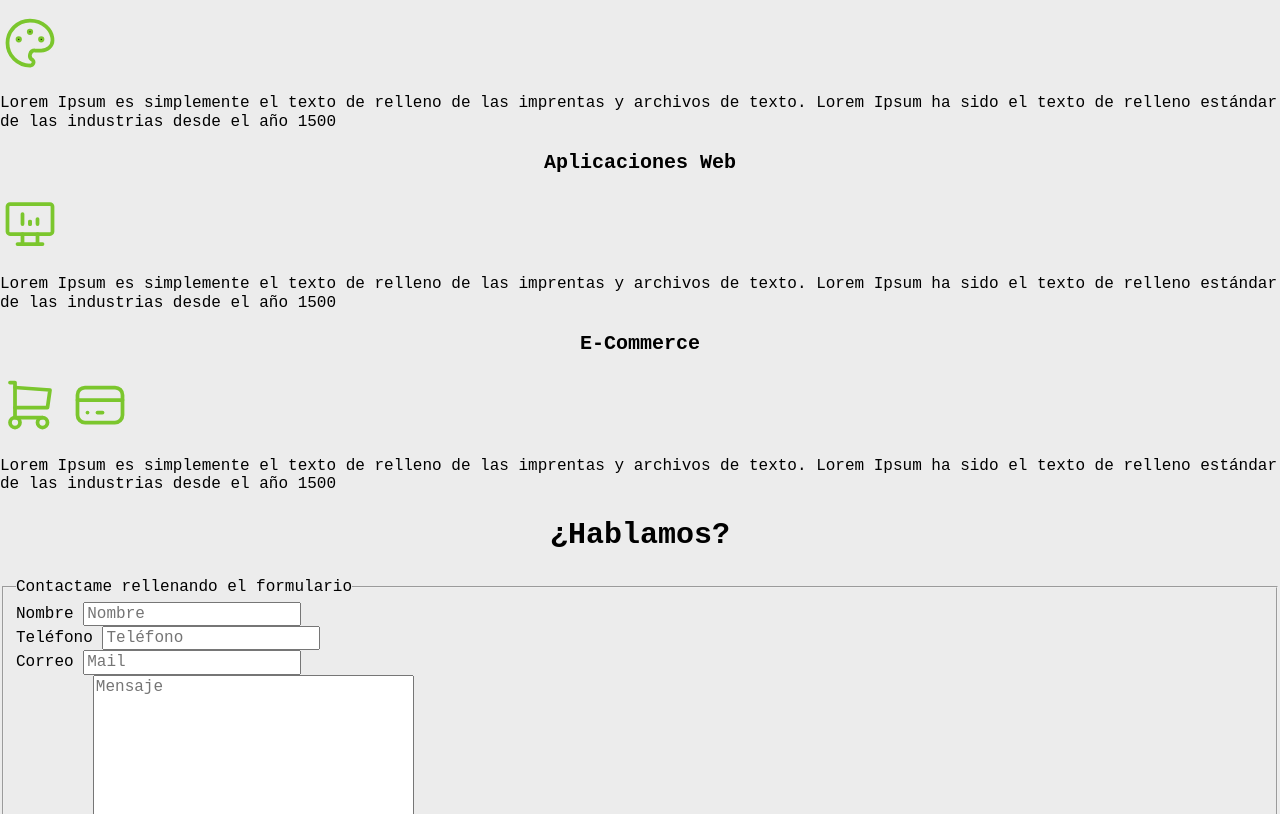
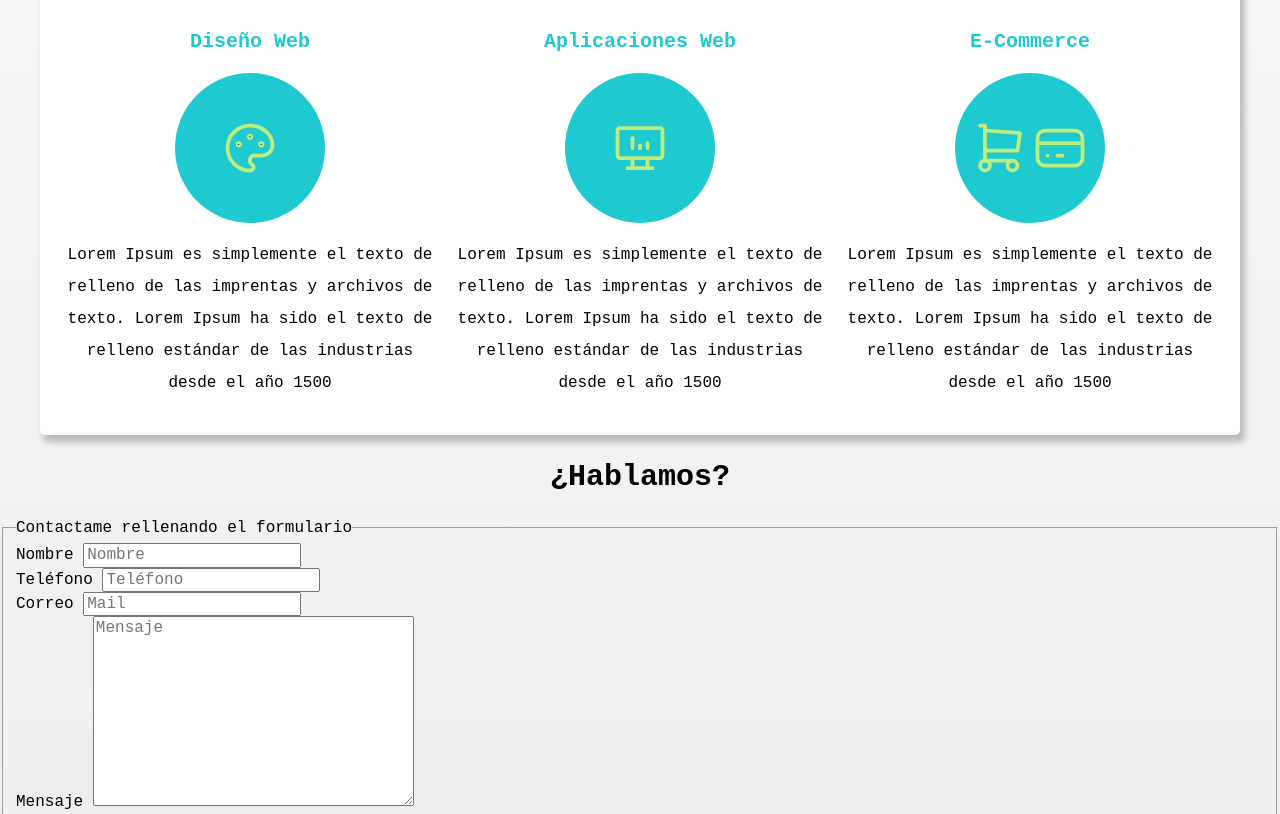
Before and after one commit to Maggot-Edu/Free, a plain HTML site: page index.html in a window 1280 px wide. Shown: the part 727-1541 px from the top of the page. Drawn offline with Linux system fonts and the light colour scheme.

Commit message:
Contenido principal servicios estilos

```diff
--- a/css/style.css
+++ b/css/style.css
@@ -1,22 +1,31 @@
 :root {
-    --blancoBackground: #ececec;
-    --principal: #90e734;
+    --blanco:white;
+    --principal: #beed80;
     --secundario: #1fc9d0;
     --oscuro: black;
+    --gris: #eeecec;
 }
 
-/* Inicio 1rem = 10px */
+/*
+1- Inicio GLOBALES
+2- Inicio menu principal
+3- Inicio Cabecera e imagen
+4- Contenido principal
+*/
+/******************************1************************************/
+/* Inicio GLOBALES */
 html {
-    font-size: 62.5%;
+    font-size: 62.5%; /* Inicio 1rem = 10px */
     box-sizing: border-box;
 }
 *, *:before, *:after {
     box-sizing: inherit;
 }
 body {
-    font-size: 16px;
+    font-size: 16px; /* Inicio 1rem = 10px */
     font-family: 'Courier New', Courier, monospace;
-    background-color: var(--blancoBackground);
+    /* background-color: var(--blancoBackground); */
+    background-image: linear-gradient(to top, var(--gris) 0%, var(--blanco) 100%); /* Degradado */
 }
 h1 {
     font-size: 4rem;
@@ -30,7 +39,8 @@ h3 {
 h1, h2, h3 {
     text-align: center;
 }
-
+/* Fin GLOBALES */
+/*********************************2*********************************/
 /* Inicio menu principal */
 .contenedor {
     max-width: 120rem;
@@ -38,7 +48,7 @@ h1, h2, h3 {
 }
 .boton {
     background-color: var(--secundario);
-    color: var(--blancoBackground);
+    color: var(--blanco);
     padding: 1rem 3rem 1rem 3rem;
     margin-top: 1rem;
     font-size: 2rem;
@@ -72,25 +82,27 @@ h1, h2, h3 {
 .menu-principal a {
     display: block;
     text-align: center;
-    color: var(--blancoBackground);
+    color: var(--blanco);
     text-decoration: none;
     font-size: 2rem;
     padding: 2rem;
     width: 100%;
 }
-.menu-principal a:hover {
+.menu-principal a:hover, .boton:hover {
     background-color: var(--principal);
     color: var(--oscuro);
     font-weight: bold;
 }
 /* Fin menu principal */
-
+/******************************3************************************/
+/* Inicio Cabecera e imagen */
 .hero {
     background-image: url(../img/setUpDesk.jpg);
     background-repeat: no-repeat;
     background-size: cover;
     height: 450px;
     position: relative;
+    margin-bottom: 2rem;
 }
 .contenido-hero {
     position: absolute;
@@ -105,8 +117,48 @@ h1, h2, h3 {
     justify-content: center;
 }
 .contenido-hero h2, .contenido-hero p {
-    color: var(--blancoBackground);
+    color: var(--blanco);
 }
 .contenido-hero p {
     font-weight: bold;
 }
+/* Fin Cabecera e imagen */
+/******************************4************************************/
+/* Inicio contenido principal */
+.sombra {
+    -webkit-box-shadow: 4px 6px 7px 1px rgba(0,0,0,0.24);
+    -moz-box-shadow: 4px 6px 7px 1px rgba(0,0,0,0.24);
+    box-shadow: 4px 6px 7px 1px rgba(0,0,0,0.24);
+    background-color: var(--blanco);
+    padding: 2rem;
+    border-radius: 0.5rem;
+}
+@media (min-width: 768px) {
+    .servicios {
+        display: grid;
+        grid-template-columns: 1fr 1fr 1fr;
+        column-gap: 1rem;
+    }
+}
+.servicio{
+    display: flex;
+    flex-direction: column;
+    align-items: center;
+}
+.servicio h3 {
+    color: var(--secundario);
+}
+.servicio p {
+    line-height: 2;
+    text-align: center;
+}
+.servicio .iconos {
+    height: 15rem;
+    width: 15rem;
+    background-color: var(--secundario);
+    border-radius: 50%;
+    display: flex;
+    justify-content: center;
+    align-items: center;
+}
+/* Inicio contenido principal */
--- a/index.html
+++ b/index.html
@@ -27,7 +27,7 @@
             <div class="contenido-hero">
                 <h2>Diseño y Desarollo Web y Aplicaciones</h2>
                 <p>
-                    <svg xmlns="http://www.w3.org/2000/svg" class="icon icon-tabler icon-tabler-map-pin" width="60" height="60" viewBox="0 0 24 24" stroke-width="1.5" stroke="#7bc62d" fill="none" stroke-linecap="round" stroke-linejoin="round">
+                    <svg xmlns="http://www.w3.org/2000/svg" class="icon icon-tabler icon-tabler-map-pin" width="60" height="60" viewBox="0 0 24 24" stroke-width="1.5" stroke="#beed80" fill="none" stroke-linecap="round" stroke-linejoin="round">
                         <path stroke="none" d="M0 0h24v24H0z" fill="none"/>
                         <circle cx="12" cy="11" r="3" />
                         <path d="M17.657 16.657l-4.243 4.243a2 2 0 0 1 -2.827 0l-4.244 -4.243a8 8 0 1 1 11.314 0z" />
@@ -38,24 +38,27 @@
             </div>
         </section>
 
-        <main>
+        <main class="contenedor sombra">
             <h2>Servicios</h2>
-
-            <section>
+            <div class="servicios">
+                <section class="servicio">
                     <h3>Diseño Web</h3>
-                <svg xmlns="http://www.w3.org/2000/svg" class="icon icon-tabler icon-tabler-palette" width="60" height="60" viewBox="0 0 24 24" stroke-width="1.5" stroke="#7bc62d" fill="none" stroke-linecap="round" stroke-linejoin="round">
+                    <div class="iconos">
+                        <svg xmlns="http://www.w3.org/2000/svg" class="icon icon-tabler icon-tabler-palette" width="60" height="60" viewBox="0 0 24 24" stroke-width="1.5" stroke="#beed80" fill="none" stroke-linecap="round" stroke-linejoin="round">
                             <path stroke="none" d="M0 0h24v24H0z" fill="none"/>
                             <path d="M12 21a9 9 0 1 1 0 -18a9 8 0 0 1 9 8a4.5 4 0 0 1 -4.5 4h-2.5a2 2 0 0 0 -1 3.75a1.3 1.3 0 0 1 -1 2.25" />
                             <circle cx="7.5" cy="10.5" r=".5" fill="currentColor" />
                             <circle cx="12" cy="7.5" r=".5" fill="currentColor" />
                             <circle cx="16.5" cy="10.5" r=".5" fill="currentColor" />
                         </svg>
+                    </div>
                     <p>Lorem Ipsum es simplemente el texto de relleno de las imprentas y archivos de texto. Lorem Ipsum ha sido el texto de relleno estándar de las industrias desde el año 1500</p>
                 </section>
 
-            <section>
+                <section class="servicio">
                     <h3>Aplicaciones Web</h3>
-                <svg xmlns="http://www.w3.org/2000/svg" class="icon icon-tabler icon-tabler-device-desktop-analytics" width="60" height="60" viewBox="0 0 24 24" stroke-width="1.5" stroke="#7bc62d" fill="none" stroke-linecap="round" stroke-linejoin="round">
+                    <div class="iconos">
+                        <svg xmlns="http://www.w3.org/2000/svg" class="icon icon-tabler icon-tabler-device-desktop-analytics" width="60" height="60" viewBox="0 0 24 24" stroke-width="1.5" stroke="#beed80" fill="none" stroke-linecap="round" stroke-linejoin="round">
                             <path stroke="none" d="M0 0h24v24H0z" fill="none"/>
                             <rect x="3" y="4" width="18" height="12" rx="1" />
                             <path d="M7 20h10" />
@@ -66,27 +69,31 @@
                             <path d="M15 12v-2" />
                             <path d="M12 12v-1" />
                         </svg>
+                    </div>
                     <p>Lorem Ipsum es simplemente el texto de relleno de las imprentas y archivos de texto. Lorem Ipsum ha sido el texto de relleno estándar de las industrias desde el año 1500</p>
                 </section>
 
-            <section>
+                <section class="servicio">
                     <h3>E-Commerce</h3>
-                <svg xmlns="http://www.w3.org/2000/svg" class="icon icon-tabler icon-tabler-shopping-cart" width="60" height="60" viewBox="0 0 24 24" stroke-width="1.5" stroke="#7bc62d" fill="none" stroke-linecap="round" stroke-linejoin="round">
+                    <div class="iconos">
+                        <svg xmlns="http://www.w3.org/2000/svg" class="icon icon-tabler icon-tabler-shopping-cart" width="60" height="60" viewBox="0 0 24 24" stroke-width="1.5" stroke="#beed80" fill="none" stroke-linecap="round" stroke-linejoin="round">
                             <path stroke="none" d="M0 0h24v24H0z" fill="none"/>
                             <circle cx="6" cy="19" r="2" />
                             <circle cx="17" cy="19" r="2" />
                             <path d="M17 17h-11v-14h-2" />
                             <path d="M6 5l14 1l-1 7h-13" />
                         </svg>
-                <svg xmlns="http://www.w3.org/2000/svg" class="icon icon-tabler icon-tabler-credit-card" width="60" height="60" viewBox="0 0 24 24" stroke-width="1.5" stroke="#7bc62d" fill="none" stroke-linecap="round" stroke-linejoin="round">
+                        <svg xmlns="http://www.w3.org/2000/svg" class="icon icon-tabler icon-tabler-credit-card" width="60" height="60" viewBox="0 0 24 24" stroke-width="1.5" stroke="#beed80" fill="none" stroke-linecap="round" stroke-linejoin="round">
                             <path stroke="none" d="M0 0h24v24H0z" fill="none"/>
                             <rect x="3" y="5" width="18" height="14" rx="3" />
                             <line x1="3" y1="10" x2="21" y2="10" />
                             <line x1="7" y1="15" x2="7.01" y2="15" />
                             <line x1="11" y1="15" x2="13" y2="15" />
                         </svg>
+                    </div>
                     <p>Lorem Ipsum es simplemente el texto de relleno de las imprentas y archivos de texto. Lorem Ipsum ha sido el texto de relleno estándar de las industrias desde el año 1500</p>
                 </section>
+            </div> <!-- servicios -->
         </main>
 
         <section>
```
Lines whose indentation alone changed are shown as unchanged.
